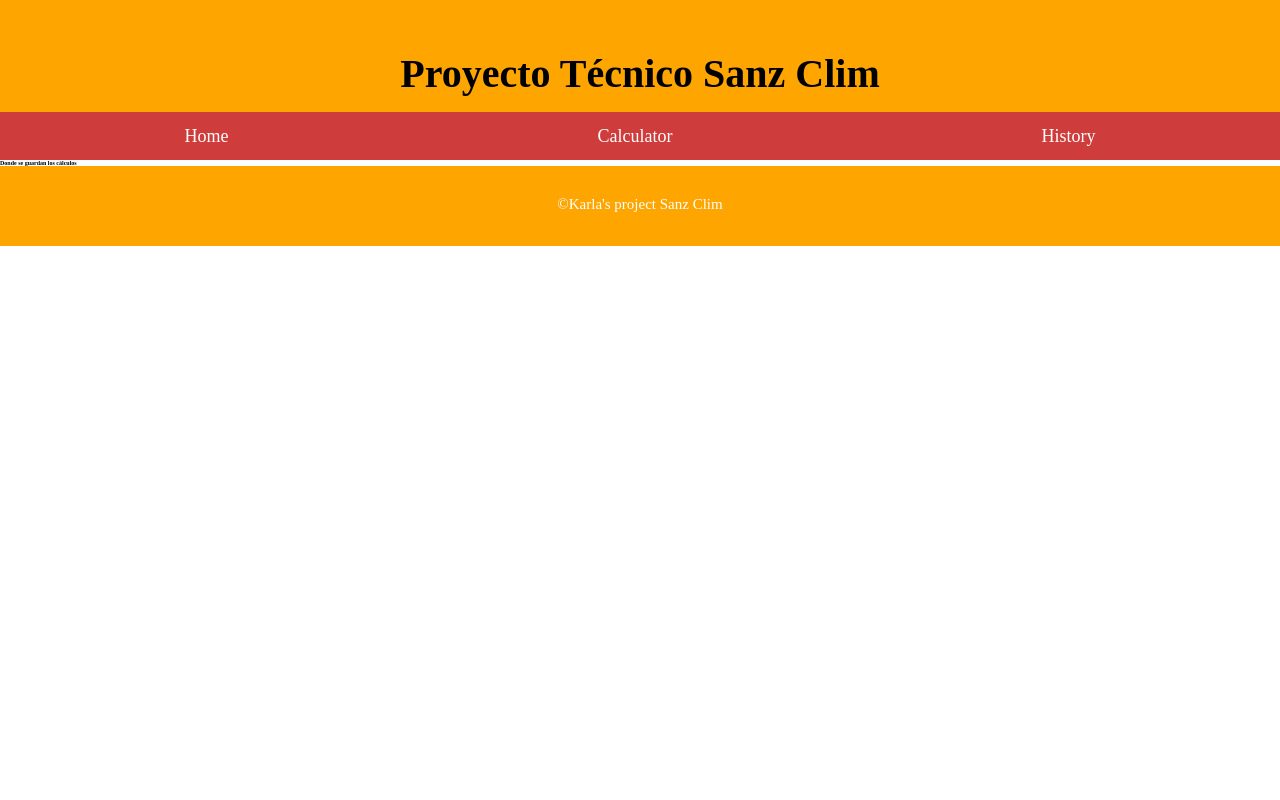
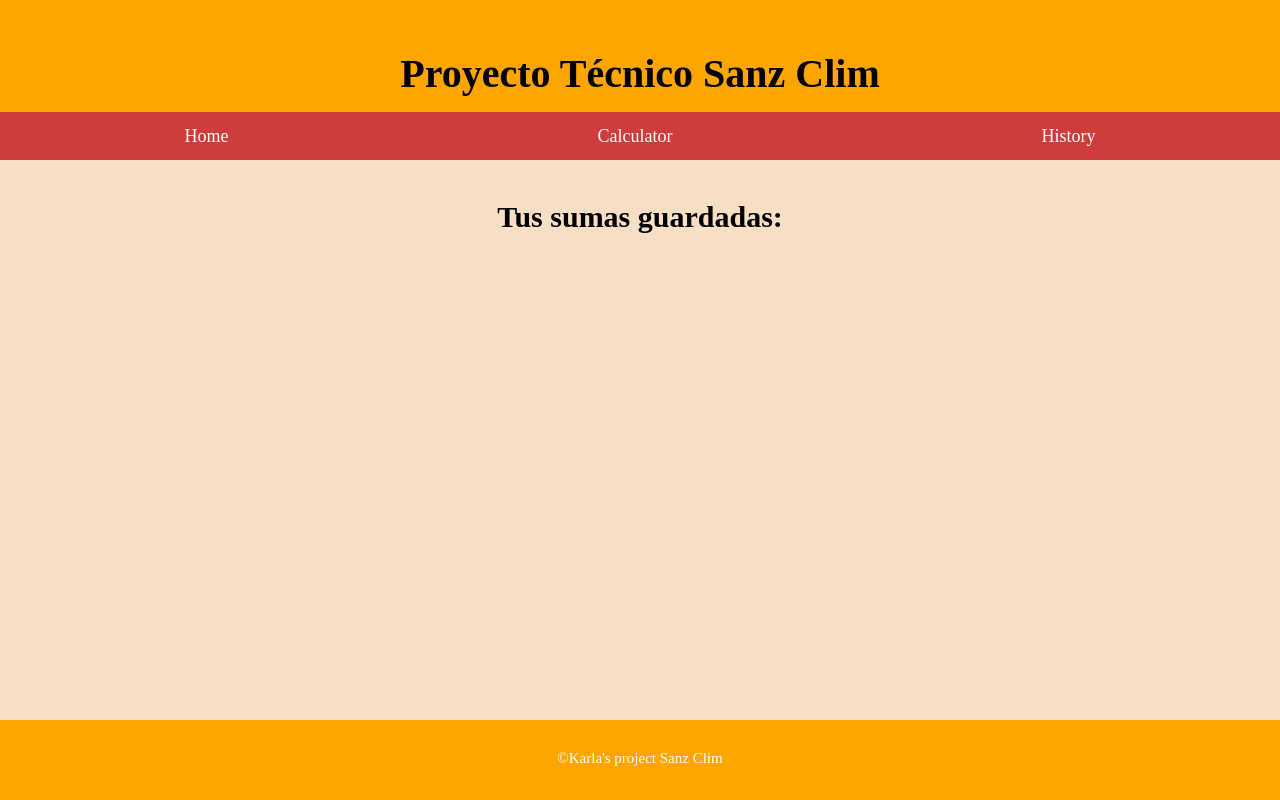
Before and after one commit to Karlafdez7/SANZCLIMA_Technical-Test, a Next.js app in the folder web-sanzclim/: page /history in a window 1280 px wide. Built offline with nearby package versions, Linux system fonts and the light colour scheme.

Commit message:
add HTML-CSS_Body-History-responsive

```diff
--- /dev/null
+++ b/web-sanzclim/app/history/history.module.css
@@ -0,0 +1,47 @@
+.body_history{
+    height: 70vh;
+    text-align: center;
+    padding: 3rem 2rem 0;
+    background-color: rgb(247, 223, 198);
+}
+
+.title{
+    font-size: 2rem;
+
+}
+
+.container_history{
+    display: flex;
+    justify-content: center;
+    flex-wrap: wrap;
+
+}
+.calculation{
+    margin: 1rem;
+    background-color: white;
+    padding: 1rem;
+    font-size: 1.8rem;
+
+}
+
+@media (min-width:768px){
+    .title{
+        font-size: 2.5rem;
+        margin-bottom: 2rem;
+    }
+    .calculation{
+        font-size: 2.2rem;
+    }
+}
+
+@media (min-width:1024px){
+    .body_history{
+        padding: 4rem 6rem 0;
+    }
+    .title{
+        font-size: 3rem;
+    }
+    .calculation{
+        font-size: 3rem;
+    }
+}
--- a/web-sanzclim/app/history/page.tsx
+++ b/web-sanzclim/app/history/page.tsx
@@ -1,5 +1,6 @@
 'use client'
 import {useEffect, useState} from 'react';
+import style from './history.module.css'
 
 export default function History (){
     //¿Qué variables necesito? necesito la variable de estado donde se recoge la operación: la variable de estado que se ha usado en el endpoint calc para guardar los números sumados y el resultado fue "calculations". Se va a reutilizar.
@@ -16,14 +17,17 @@ export default function History (){
     }, []);
     //Estructura básica de HTML para saber qué funciones o variables de estados necesito
     return(
-        <div>
-            <h1>Donde se guardan los cálculos</h1>
-            {savedCalculations.map((calculation, index) => (
-            <div key={index}>
-                <p>Numbers: {calculation.numbers.join('+ ')}</p>
-                <p>Result: {calculation.result}</p>
-            </div>
-            ))}
+        <div className={style.body_history}>
+            <h1 className={style.title}>Tus sumas guardadas:</h1>
+            <section className={style.container_history}>
+                {savedCalculations.map((calculation, index) => (
+                <div className={style.calculation} key={index}>
+                    <p>Números: {calculation.numbers.join('+ ')}</p>
+                    <p>Resultados: {calculation.result}</p>
+                </div>
+                ))}
+            </section>
+
         </div>
     )
 }
```
